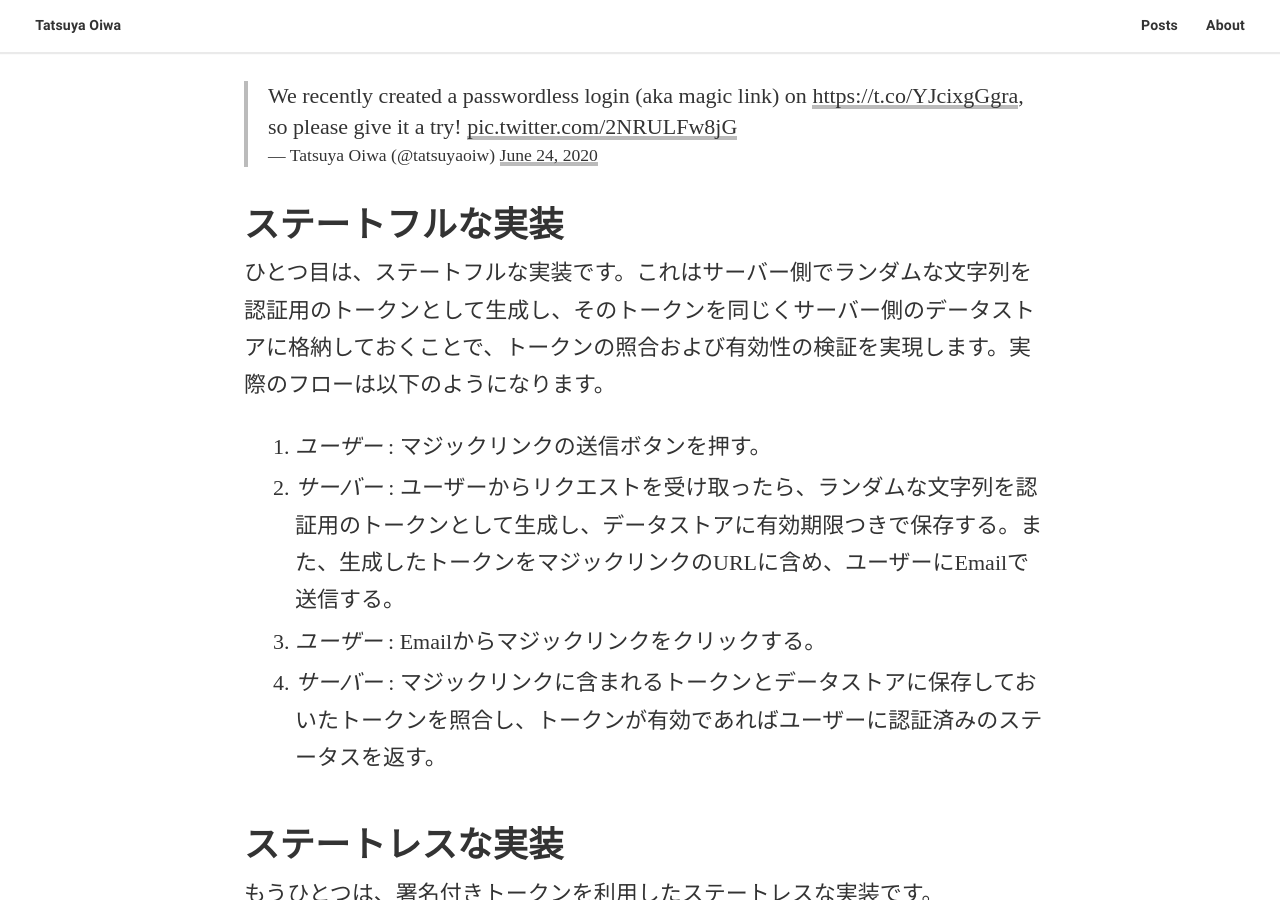
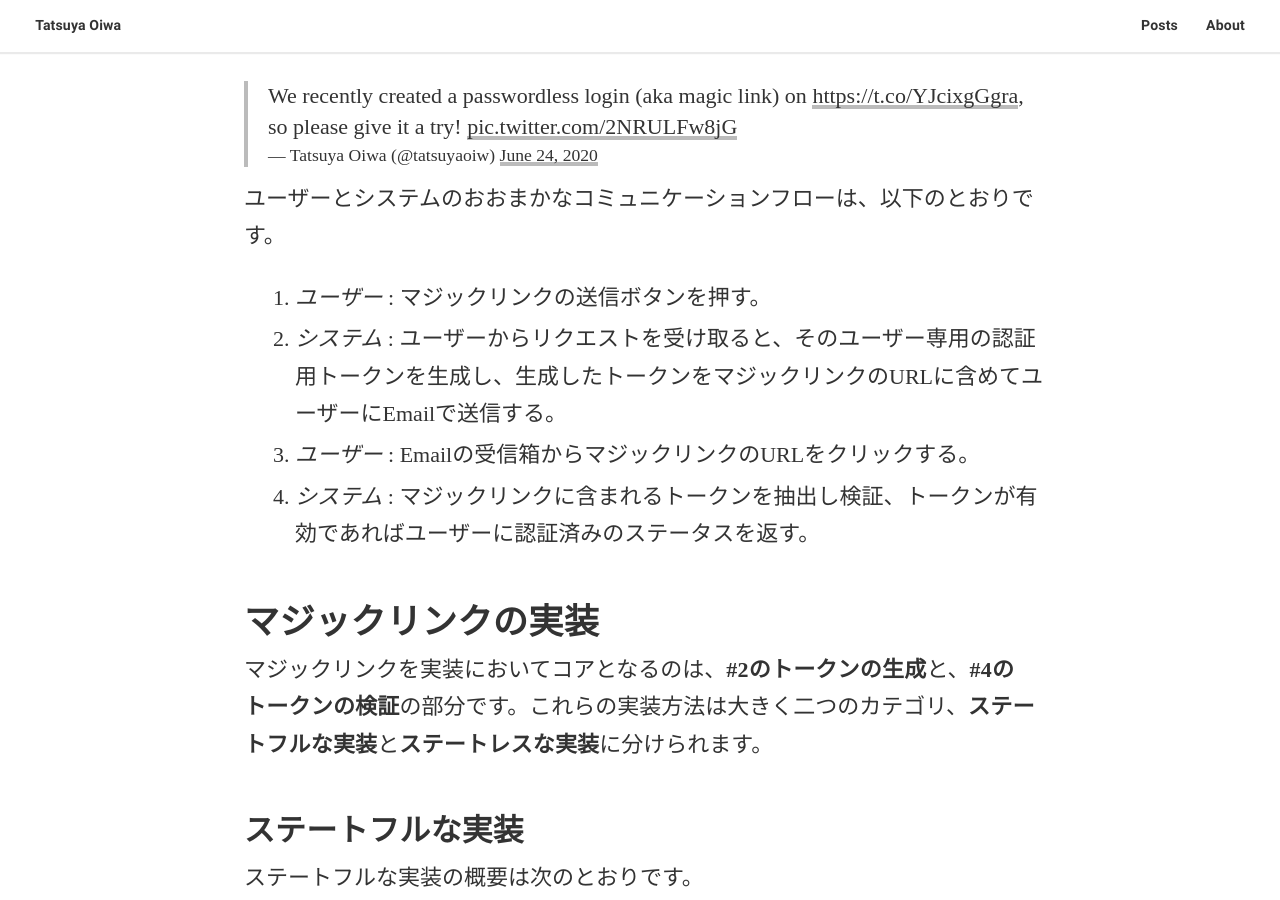
Before and after one commit to tatsuyaoiw/website, a Jekyll site: the page built from _posts/2020-06-23-magic-links.md, in a window 1280 px wide and 900 px high, scrolled down 1918 px. Built offline with Jekyll 4.4.1, drawn with Linux system fonts in a browser that asks for light colours; some web fonts are replaced; comment, search, counter and statistics services are not loaded; some of the changed text lies outside the part shown.

Commit message:
Update magic link posts

```diff
--- a/_posts/2020-06-23-magic-links.md
+++ b/_posts/2020-06-23-magic-links.md
@@ -10,43 +10,60 @@
 
 Webサイトでログイン機能を作るとき、一般的にはユーザー名とパスワードの組み合わせか、もしくはGoogleやFacebookなど外部のプラットフォームのログイン機能と[OAuth](https://oauth.net/)の仕組みを利用してユーザー認証を行うことが多いと思います。
 
-これらに代わる第三の方法に**パスワードレスログイン**があります。パスワードレスログインとはその名の通り、パスワードの入力を必要としないログイン方法のことです。例えば、ユーザーにパスワードを入力してもらう代わりにEmailやSMSで認証用のコードを送信するというのは、パスワードレスログインを実現する仕組みのひとつです。
+これらに代わる第三の方法に**パスワードレスログイン**があります。パスワードレスログインとはその名の通り、パスワードの入力を必要としないログイン方法のことです。例えば、ユーザーにパスワードを入力してもらう代わりに、EmailやSMS経由でワンタイムパスワードのような短い認証用のコードを送って本人確認を行う方法は、パスワードレスログインの一種です。
 
-パスワードレスログインのユニークな実装に**マジックリンク**というものがあります。普段SlackやMediumといったサービスを利用している方なら、一度はこのマジックリンクを目にしたことがあるかもしれません。これはEmailで上記のような認証コードの代わりに、**ログイン用のリンク**を送って、ユーザーがそのリンクをクリックすると自動でログインが完了する、というユーザーから見るとまさに**魔法**のような仕組みです。
+**マジックリンク**もまた、パスワードレスログインを実現するユニークな実装のひとつです。普段SlackやMediumといったサービスを利用している方なら、一度はこのマジックリンクを目にしたことがあるかもしれません。上記のような認証コードの代わりにマジックリンクと呼ばれるURLを送り、ユーザーがそのURLをクリックすると自動的にログインが完了します。まさにユーザーからするとまるで**魔法**のような仕組みです。
 
-この記事では、私が実際にマジックリンクを実装 👇 するにあたって検討した中で（おそらく）代表的であろうふたつの実装方法を紹介します。
+私もつい最近、このマジックリンクを実装して公開しました。実際の動きはこちら👇のようになります。
 
 <blockquote class="twitter-tweet"><p lang="en" dir="ltr">We recently created a passwordless login (aka magic link) on <a href="https://t.co/YJcixgGgra">https://t.co/YJcixgGgra</a>, so please give it a try! <a href="https://t.co/2NRULFw8jG">pic.twitter.com/2NRULFw8jG</a></p>&mdash; Tatsuya Oiwa (@tatsuyaoiw) <a href="https://twitter.com/tatsuyaoiw/status/1275667734454579201?ref_src=twsrc%5Etfw">June 24, 2020</a></blockquote> <script async src="https://platform.twitter.com/widgets.js" charset="utf-8"></script>
 
-## ステートフルな実装
-
-ひとつ目は、ステートフルな実装です。これはサーバー側でランダムな文字列を認証用のトークンとして生成し、そのトークンを同じくサーバー側のデータストアに格納しておくことで、トークンの照合および有効性の検証を実現します。実際のフローは以下のようになります。
+ユーザーとシステムのおおまかなコミュニケーションフローは、以下のとおりです。
 
 1. *ユーザー* : マジックリンクの送信ボタンを押す。
-2. *サーバー* : ユーザーからリクエストを受け取ったら、ランダムな文字列を認証用のトークンとして生成し、データストアに有効期限つきで保存する。また、生成したトークンをマジックリンクのURLに含め、ユーザーにEmailで送信する。
-3. *ユーザー* : Emailからマジックリンクをクリックする。
-4. *サーバー* : マジックリンクに含まれるトークンとデータストアに保存しておいたトークンを照合し、トークンが有効であればユーザーに認証済みのステータスを返す。
+2. *システム* : ユーザーからリクエストを受け取ると、そのユーザー専用の認証用トークンを生成し、生成したトークンをマジックリンクのURLに含めてユーザーにEmailで送信する。
+3. *ユーザー* : Emailの受信箱からマジックリンクのURLをクリックする。
+4. *システム* : マジックリンクに含まれるトークンを抽出し検証、トークンが有効であればユーザーに認証済みのステータスを返す。
 
-## ステートレスな実装
+## マジックリンクの実装
 
-もうひとつは、署名付きトークンを利用したステートレスな実装です。
+マジックリンクを実装においてコアとなるのは、**#2のトークンの生成**と、**#4のトークンの検証**の部分です。これらの実装方法は大きく二つのカテゴリ、**ステートフルな実装**と**ステートレスな実装**に分けられます。
 
-1. *ユーザー* : マジックリンクの送信ボタンを押す。
-2. *サーバー* : ユーザーからリクエストを受け取ったら、署名付きの認証用トークンを生成し、生成したトークンをマジックリンクのURLに含め、ユーザーにEmailで送信する。
-3. *ユーザー* : Emailからマジックリンクをクリックする。
-4. *サーバー* : マジックリンクに含まれるトークンの署名を検証し、トークンが有効であればユーザーに認証済みのステータスを返す。
+### ステートフルな実装
 
-ステートフルな実装との違いは、#2のトークンの生成部分と、#4のトークンの検証部分にあります。ステートフルな実装では、生成した各トークンの照合・検証に必要な情報をサーバー側で保持しておく必要がありましたが、ステートレスな実装では、トークンの文字列の中にユーザー情報を含め、そのトークンの署名を検証することによって、サーバー側でトークンの状態（State）を持たずとも同等の機能を提供することできます。ステートレスな実装を実現するためのトークン実装の一例に[JSON Web Token
-(JWT) ](https://jwt.io/)があります。
+ステートフルな実装の概要は次のとおりです。
+
+- 認証用のトークンを任意の文字列（ランダム関数など）で生成する。
+- 生成したトークンをサーバー側のデータストアに期限付きで格納する。
+- 生成したトークンをマジックリンクに含めて送付する。
+- トークンの照合および検証は、同じくサーバー側のデータストアに情報を問い合わせることで実現する。
+
+### ステートレスな実装
+
+いっぽう、ステートレスな実装は次のようになります。
+
+- 認証用のトークンにユーザー情報を含め、電子署名する。
+- 生成したトークンをマジックリンクに含めて送付する。
+- トークンの照合および検証は、電子署名の検証によって実現する。
+
+両者の最も大きな違いは、ステートフルな実装ではサーバー側で別途データストアが必要である（サーバー側で各トークンの状態をもつ）のに対し、ステートレスな実装ではその必要がない点です。ステートレスな実装を実現するためのトークンの例として、[JSON Web Token (JWT)](https://jwt.io/) があります。
+
+（上記の他に、マジックリンクを含めたパスワードログインを提供するサードパーティのサービスを使う方法もあります。例えば[Auth0](https://auth0.com/docs/connections/passwordless/guides/email-magic-link)ではマジックリンクの生成、メールの送信、トークンの検証を一括で行う機能を提供しています。）
 
 ## メリットとデメリット
 
-ステートフルな実装は、ロジックが簡単、トークン文字列の自由度が高い、（必要であれば）発行済のトークンを取り消すことが可能、といったメリットがあるいっぽう、データストアを必要とするためシステムの複雑さが増す、同時に多数のリクエストを捌くケースにおいてスケーラビリティの問題が発生する、といったデメリットがあります。
+### ステートフルな実装
 
-ステートレスは実装は、データストアを必要としないためシステムが簡略化でき、かつトークンの生成と検証を高速に行えるメリットがあるいっぽう、トークンの実装がやや複雑になる、一度発行してしまったトークンはサーバー側で取り消すことが難しい、といったデメリットがあります。
+- メリット: ロジックが簡単。トークン文字列の自由度が高い。必要に応じて発行済のトークンを取り消すことが可能
+- デメリット: データストアを必要とするためシステムの複雑さが増す。同時に多数のリクエストを捌くケースにおいてはスケーラビリティの問題が発生する。
+
+### ステートレスな実装
+
+- メリット: データストアを必要としないためシステムが簡略化できる。トークンの生成と検証を高速に行える。
+- デメリット: トークンの実装ロジックがやや複雑になる。一度発行してしまったトークンはサーバー側で取り消すことが難しい。
 
 ## Quartzのマジックリンク
 
-私が現在所属する[Quartz](https://qz.com)では、マジックリンク用のトークンにJWTとその署名アルゴリズムにECDSAを採用しました。JWTには様々な署名アルゴリズムを使用することできますが、非対称暗号で代表的なRSA（例えば[Auth0の全てのトークンはデフォルトでRSA256が採用されている](https://community.auth0.com/t/jwt-signing-algorithms-rs256-vs-hs256/7720/5)）と比較して、[ECDSAでは処理スピードを犠牲にする代わりにキーサイズ（トークン文字列の長さ）を短縮できる](https://auth0.com/blog/json-web-token-signing-algorithms-overview/#RSA-and-ECDSA-algorithms)ため、マジックリンクでより短いURLを生成したい場合、検討する価値があると思います。
+[Quartz](https://qz.com)では、マジックリンク用のトークンにJWTとその署名アルゴリズムにECDSAを採用しました。JWTには様々な署名アルゴリズムを使用することできますが、非対称暗号で代表的なRSA（例えば[Auth0の全てのトークンはデフォルトでRSA256が採用されている](https://community.auth0.com/t/jwt-signing-algorithms-rs256-vs-hs256/7720/5)）と比較して、[ECDSAでは処理スピードを犠牲にする代わりにキーサイズを短縮できる](https://auth0.com/blog/json-web-token-signing-algorithms-overview/#RSA-and-ECDSA-algorithms)ため、より短いトークンを生成することが可能です。
 
 *English version is here 👉 [Implementing Passwordless Login with Magic Links]({% post_url 2020-06-24-magic-links %})*
```
Also changed, not shown: _posts/2020-06-24-magic-links.md (+38 -20 lines).
